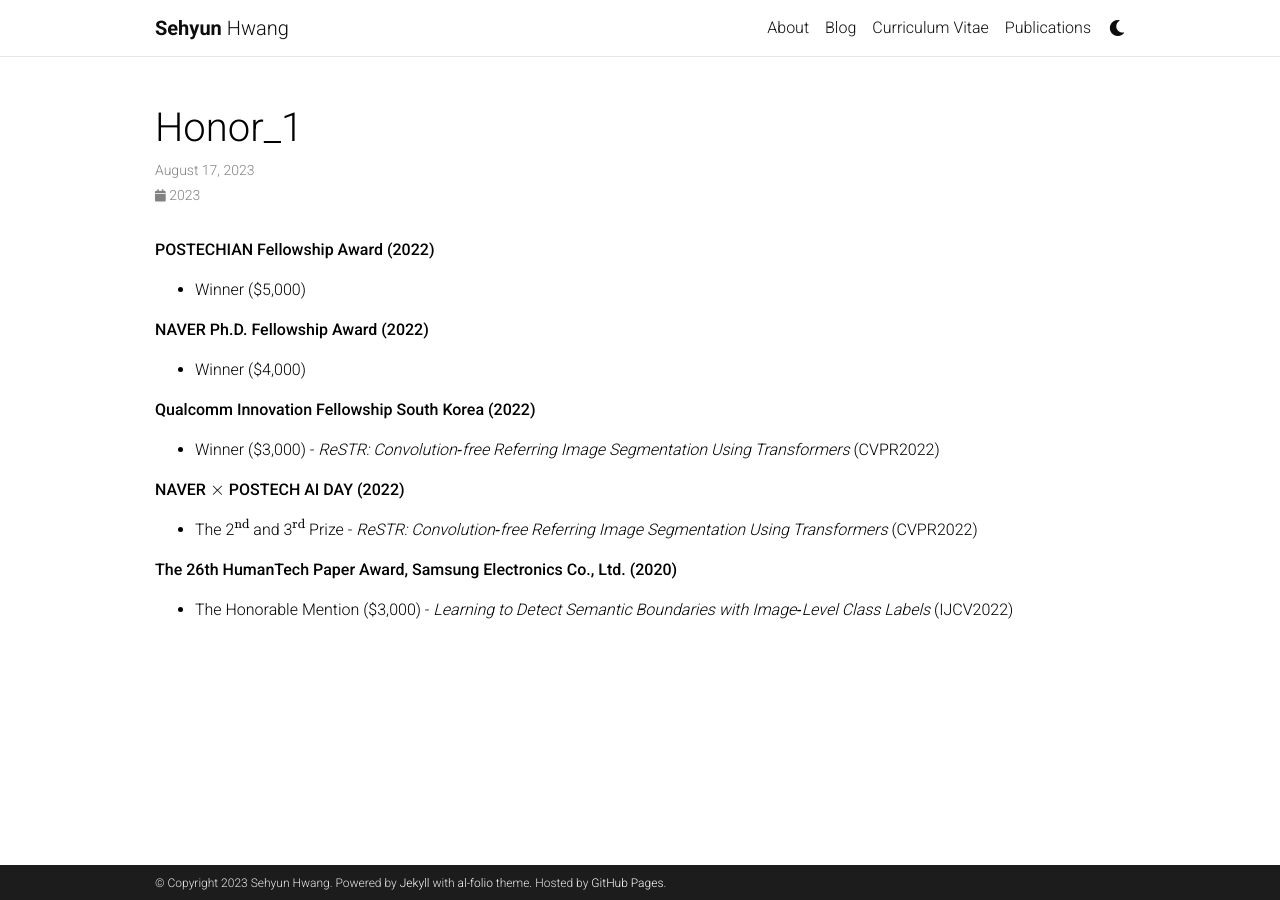
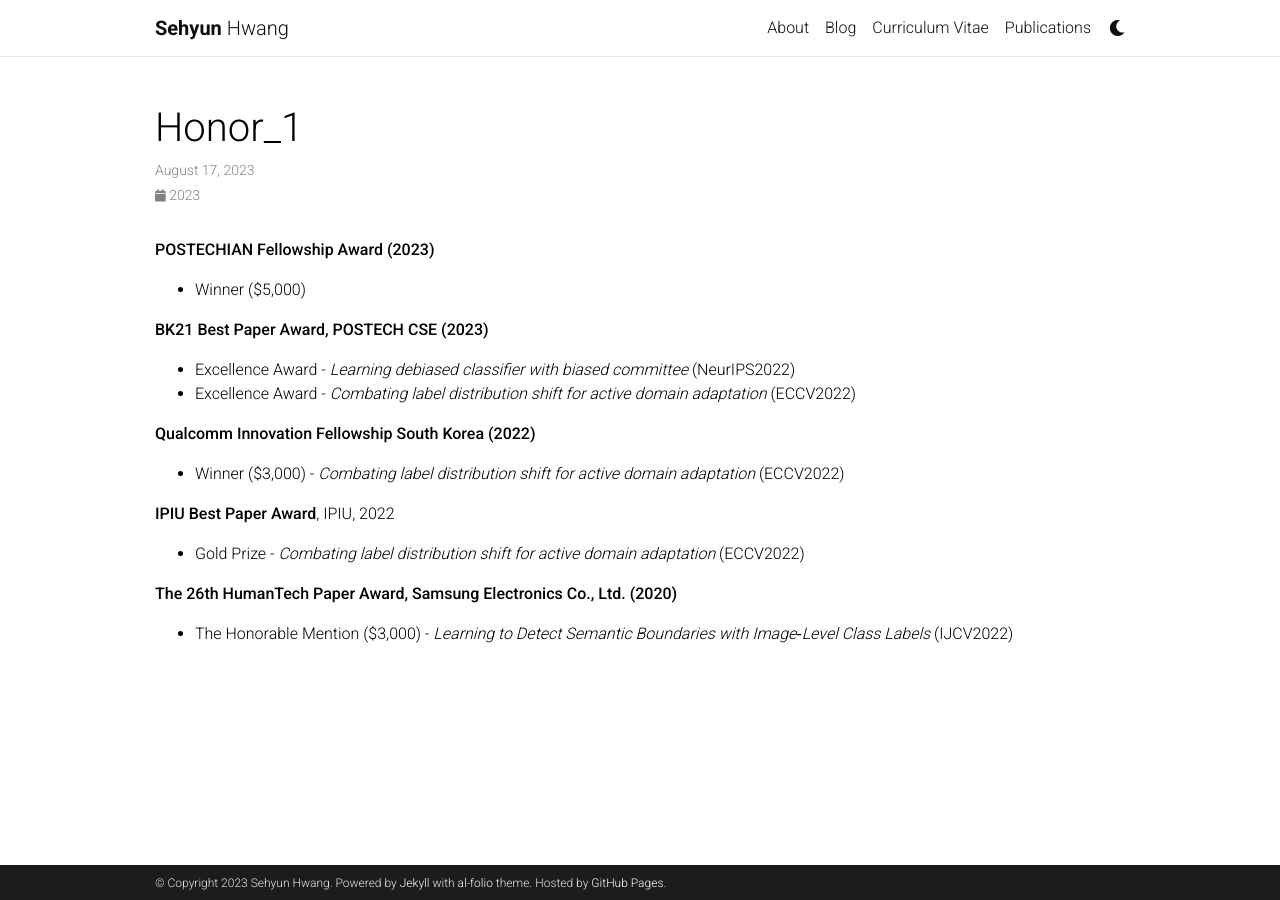
Before and after one commit to sehyun03/sehyun03.github.io, a Jekyll site: the page built from _honors/honor_1.md, in a window 1280 px wide. Built offline with Jekyll 4.4.1, drawn with Linux system fonts in a browser that asks for light colours; comment, search, counter and statistics services are not loaded; a style sheet for code colours, icons or effects is not loaded.

Commit message:
[DEBUG] prof_pic

```diff
--- a/_honors/honor_1.md
+++ b/_honors/honor_1.md
@@ -3,17 +3,18 @@ layout: post
 inline: true
 ---
 
-**POSTECHIAN Fellowship Award (2022)**
+**POSTECHIAN Fellowship Award (2023)**
 - Winner ($5,000)
 
-**NAVER Ph.D. Fellowship Award (2022)**
-- Winner ($4,000)
+**BK21 Best Paper Award, POSTECH CSE (2023)**
+- Excellence Award \- *Learning debiased classifier with biased committee* (NeurIPS2022)
+- Excellence Award \- *Combating label distribution shift for active domain adaptation* (ECCV2022)
 
 **Qualcomm Innovation Fellowship South Korea (2022)**
-- Winner ($3,000) \- *ReSTR: Convolution‑free Referring Image Segmentation Using Transformers* (CVPR2022)
+- Winner ($3,000) \- *Combating label distribution shift for active domain adaptation* (ECCV2022)
 
-**NAVER $$\times$$ POSTECH AI DAY (2022)**
-- The 2$$^{\textnormal{nd}}$$ and 3$$^{\textnormal{rd}}$$ Prize \- *ReSTR: Convolution‑free Referring Image Segmentation Using Transformers* (CVPR2022)
+**IPIU Best Paper Award**, IPIU, 2022
+- Gold Prize \- *Combating label distribution shift for active domain adaptation* (ECCV2022)
 
 **The 26th HumanTech Paper Award, Samsung Electronics Co., Ltd. (2020)**
 - The Honorable Mention ($3,000) \- *Learning to Detect Semantic Boundaries with Image‑Level Class Labels* (IJCV2022)
```
Also changed, not shown: _pages/about.md (+1 -1 lines).
